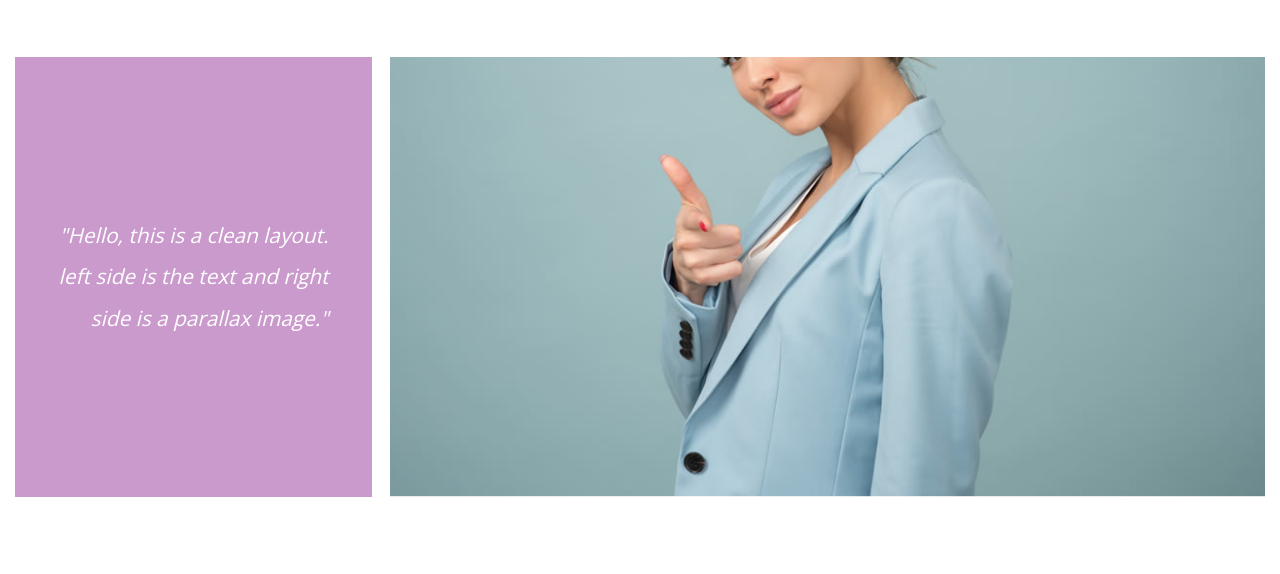
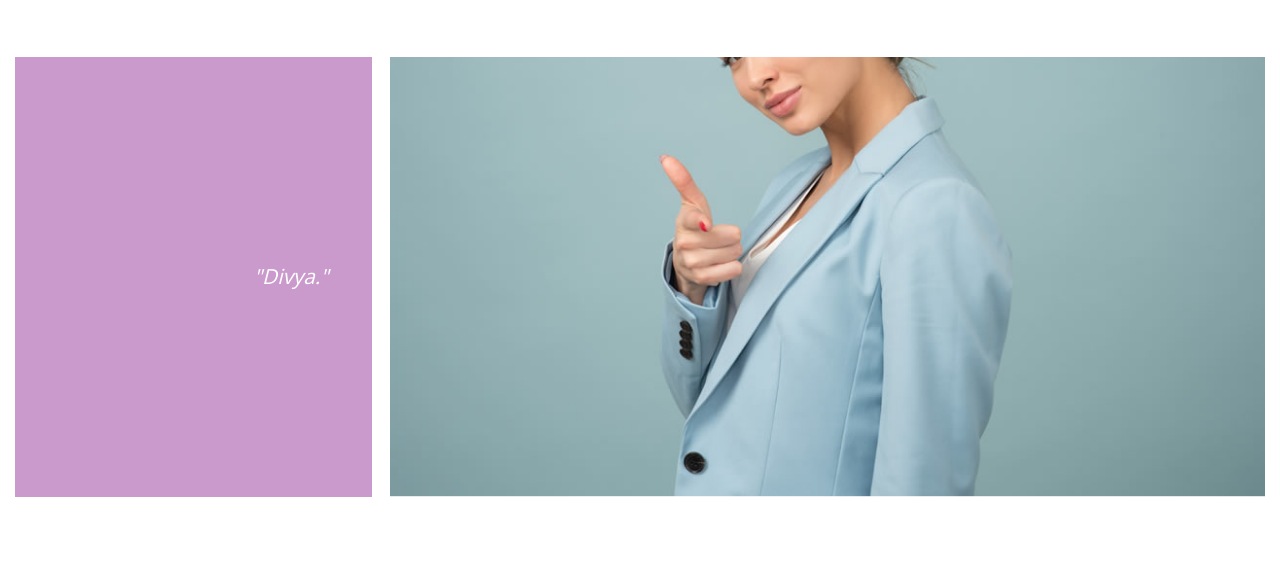
Before and after one commit to dpentela/dpentela.github.io, a plain HTML site: page index.html in a window 1280 px wide. Shown: the part 189-763 px from the top of the page. Drawn offline with nearby package versions, Linux system fonts and the light colour scheme.

Commit message:
First change

```diff
--- a/index.html
+++ b/index.html
@@ -68,8 +68,7 @@ https://templatemo.com/tm-532-next-level
         <div class="col-12 tm-page-cols-container">
           <div class="tm-page-col-left tm-welcome-box tm-bg-primary">
             <p class="tm-welcome-text">
-              <em>"Hello, this is a clean layout. left side is the text and right
-                side is a parallax image."</em>
+              <em>"Divya."</em>
             </p>
           </div>
           <div class="tm-page-col-right">
```
